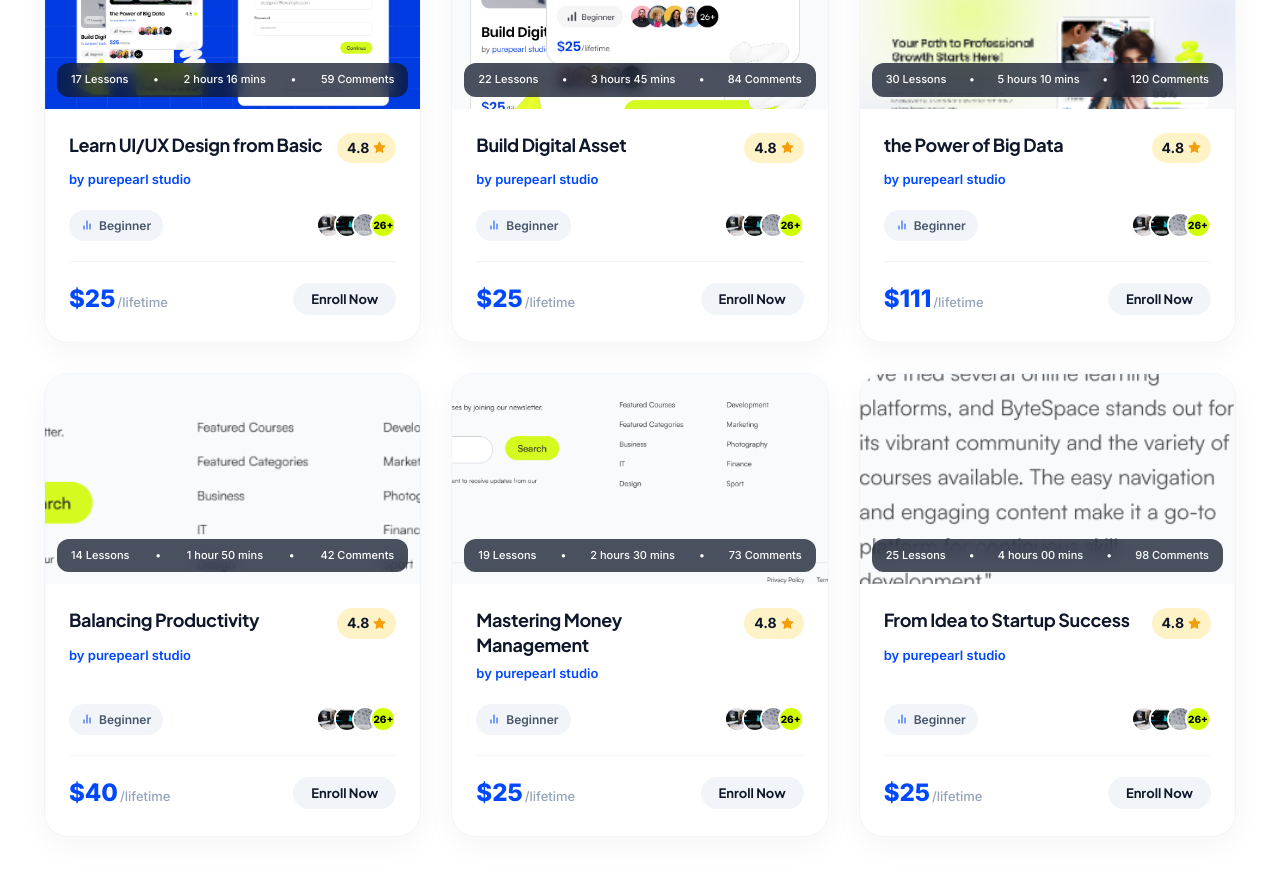
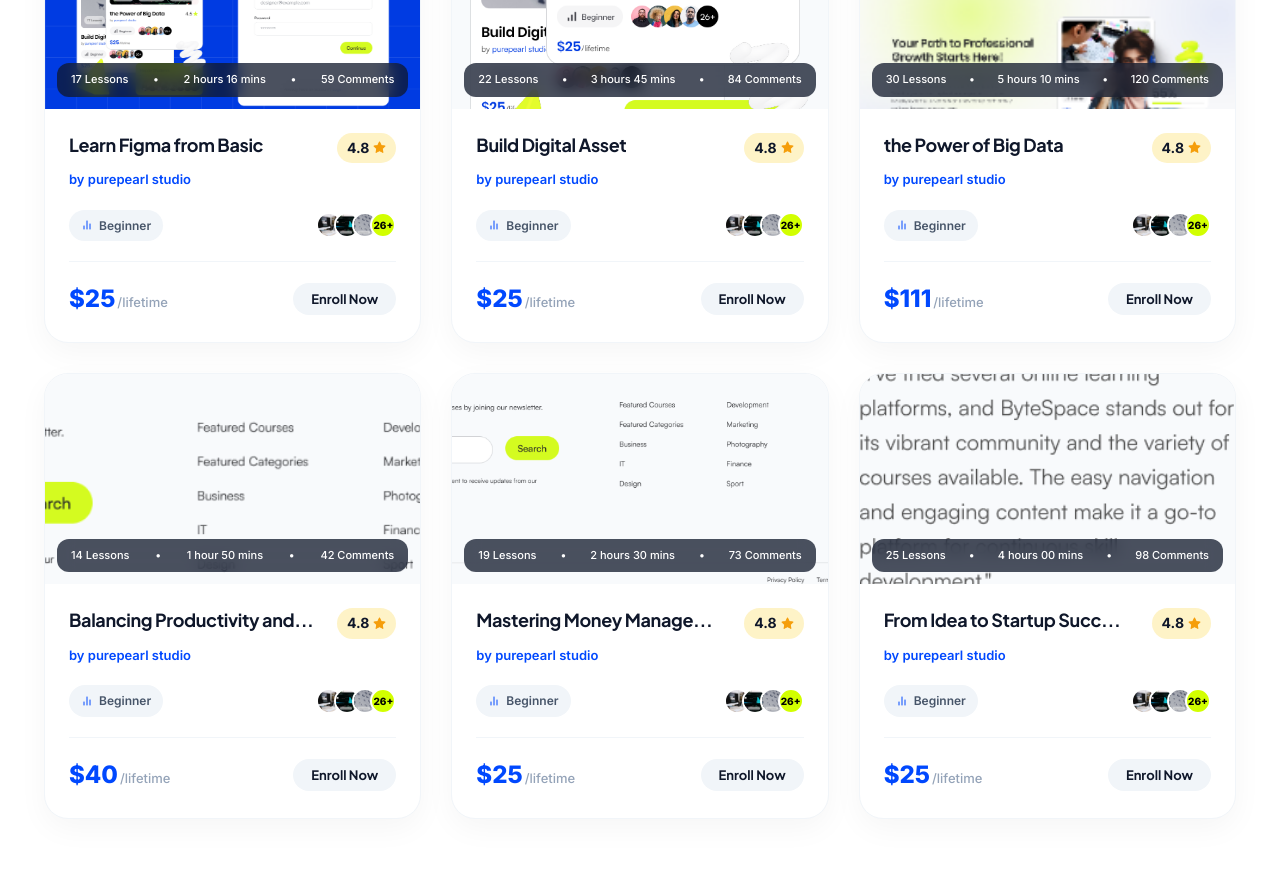
Before and after one commit to Nazrul-dev-91/Doin_tech_assessment-, a React (Vite) app: page / in a window 1280 px wide. Shown: the part 1980-2855 px from the top of the page. Built offline with nearby package versions, Linux system fonts and the light colour scheme.

Commit message:
style: update course card titles to match Figma exact text strings

```diff
--- a/src/components/Courses.jsx
+++ b/src/components/Courses.jsx
@@ -6,7 +6,7 @@ const Courses = () => {
   const courses = [
     {
       id: 1,
-      title: 'Learn UI/UX Design from Basic',
+      title: 'Learn Figma from Basic',
       author: 'purepearl studio',
       rating: 4.8,
       price: 25,
@@ -42,7 +42,7 @@ const Courses = () => {
     },
     {
       id: 4,
-      title: 'Balancing Productivity',
+      title: 'Balancing Productivity and...',
       author: 'purepearl studio',
       rating: 4.8,
       price: 40,
@@ -54,7 +54,7 @@ const Courses = () => {
     },
     {
       id: 5,
-      title: 'Mastering Money Management',
+      title: 'Mastering Money Manage...',
       author: 'purepearl studio',
       rating: 4.8,
       price: 25,
@@ -66,7 +66,7 @@ const Courses = () => {
     },
     {
       id: 6,
-      title: 'From Idea to Startup Success',
+      title: 'From Idea to Startup Succ...',
       author: 'purepearl studio',
       rating: 4.8,
       price: 25,
@@ -77,6 +77,7 @@ const Courses = () => {
       students: '2100+ Students'
     },
   ];
+
 
   return (
     <section className="courses container" id="courses">
```
